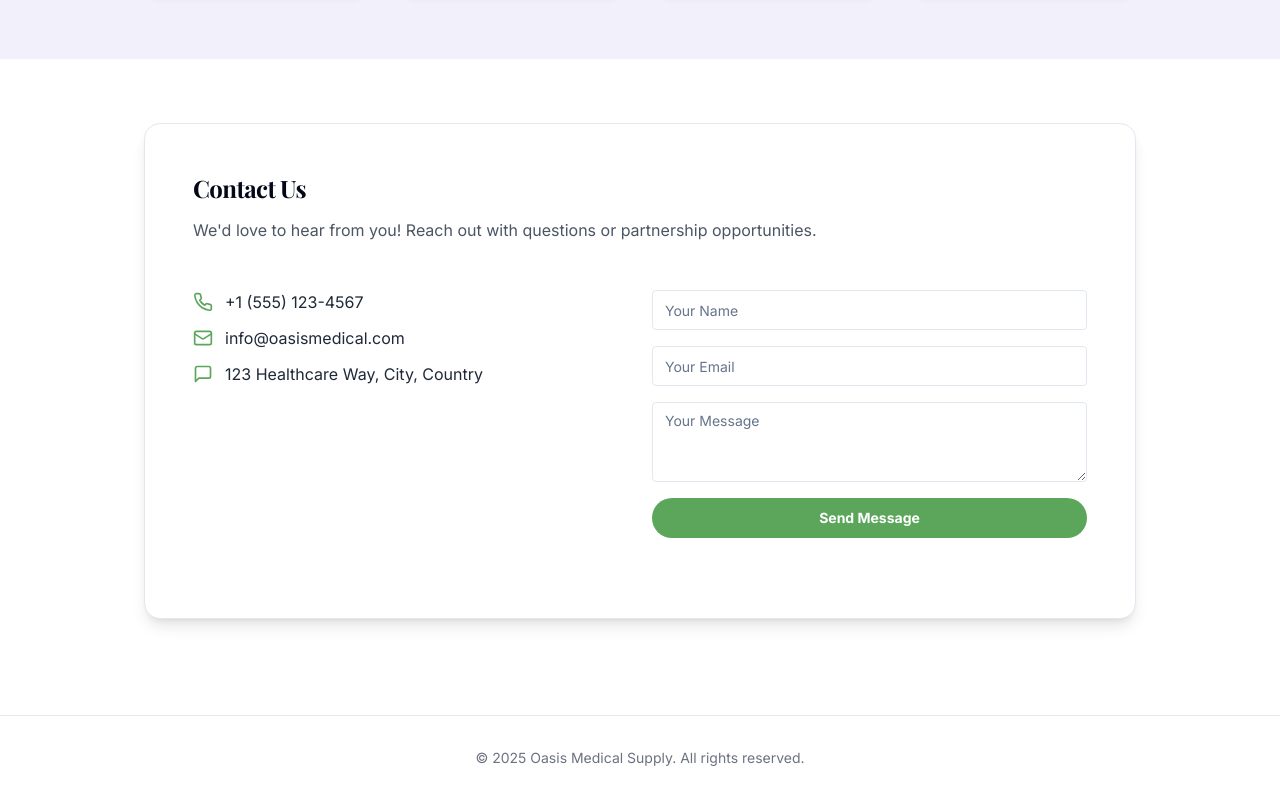
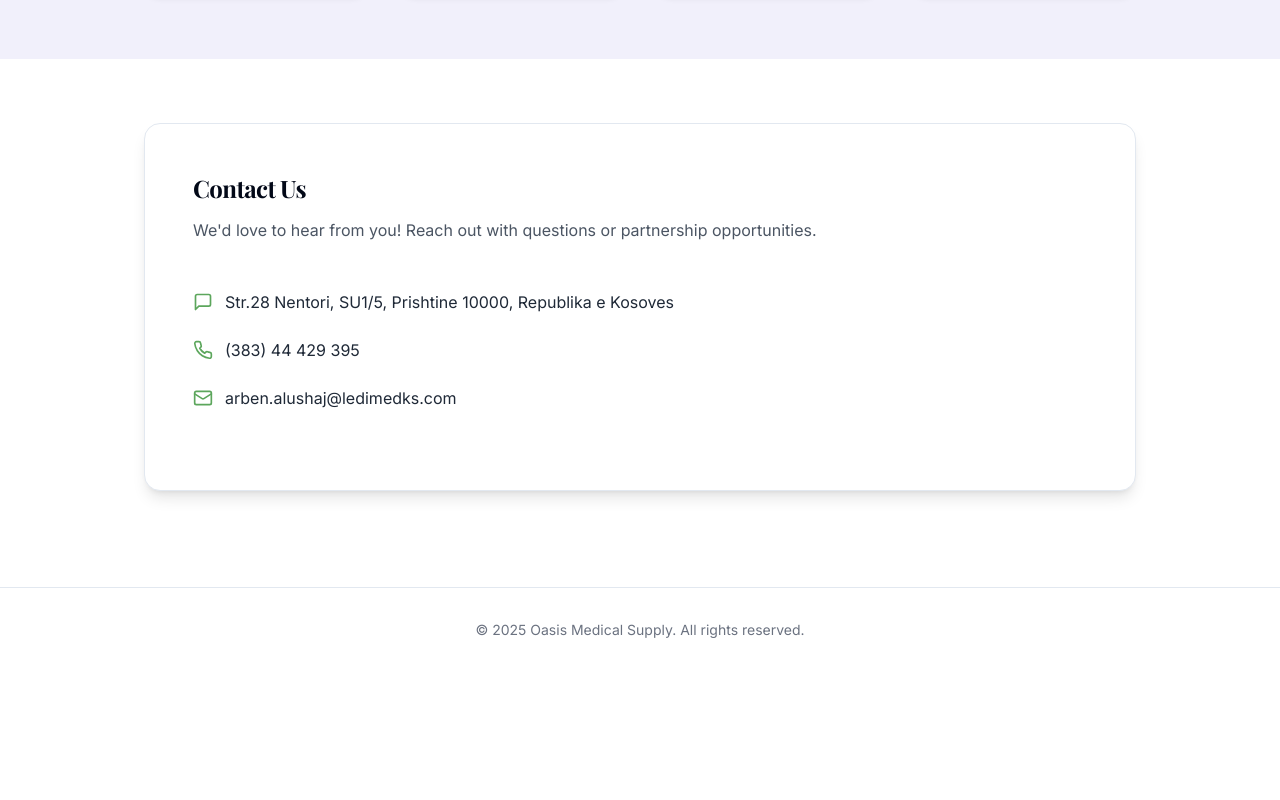
Before and after one commit to rilindmehmeti/ledi-med-website-d853ddb6, a React (Vite) app: page / in a window 1280 px wide. Shown: the part 1965-2765 px from the top of the page. After the commit the page ends 2637 px from the top, so only its background shows below. Built offline with nearby package versions, Linux system fonts and the light colour scheme.

Commit message:
Refactor: Update contact section
Remove form and display contact details.

```diff
--- a/src/components/ContactSection.tsx
+++ b/src/components/ContactSection.tsx
@@ -2,9 +2,6 @@
 import { Phone, Mail, MessageSquare } from "lucide-react";
 import { Card, CardContent, CardHeader, CardTitle } from "@/components/ui/card";
 import React from "react";
-import { Input } from "@/components/ui/input";
-import { Button } from "@/components/ui/button";
-import { Textarea } from "@/components/ui/textarea";
 
 const ContactSection = () => (
   <section id="contact" className="w-full py-16 bg-white fade-in">
@@ -15,30 +12,19 @@ const ContactSection = () => (
           <p className="text-gray-600">We'd love to hear from you! Reach out with questions or partnership opportunities.</p>
         </CardHeader>
         <CardContent>
-          <div className="grid md:grid-cols-2 gap-6 my-6">
-            <div className="space-y-3">
-              <div className="flex items-center gap-3">
-                <Phone className="text-vivid-purple" size={20} />
-                <span className="text-gray-800">+1 (555) 123-4567</span>
-              </div>
-              <div className="flex items-center gap-3">
-                <Mail className="text-vivid-purple" size={20} />
-                <span className="text-gray-800">info@oasismedical.com</span>
-              </div>
-              <div className="flex items-center gap-3">
-                <MessageSquare className="text-vivid-purple" size={20} />
-                <span className="text-gray-800">123 Healthcare Way, City, Country</span>
-              </div>
+          <div className="space-y-6 my-6">
+            <div className="flex items-center gap-3">
+              <MessageSquare className="text-vivid-purple" size={20} />
+              <span className="text-gray-800">Str.28 Nentori, SU1/5, Prishtine 10000, Republika e Kosoves</span>
             </div>
-            {/* Simple contact form (no backend) */}
-            <form className="space-y-4">
-              <Input className="rounded" placeholder="Your Name" required />
-              <Input className="rounded" placeholder="Your Email" type="email" required />
-              <Textarea className="rounded" placeholder="Your Message" required />
-              <Button className="w-full bg-vivid-purple text-white font-semibold rounded-full hover:bg-primary">
-                Send Message
-              </Button>
-            </form>
+            <div className="flex items-center gap-3">
+              <Phone className="text-vivid-purple" size={20} />
+              <span className="text-gray-800">(383) 44 429 395</span>
+            </div>
+            <div className="flex items-center gap-3">
+              <Mail className="text-vivid-purple" size={20} />
+              <span className="text-gray-800">arben.alushaj@ledimedks.com</span>
+            </div>
           </div>
         </CardContent>
       </Card>
```
